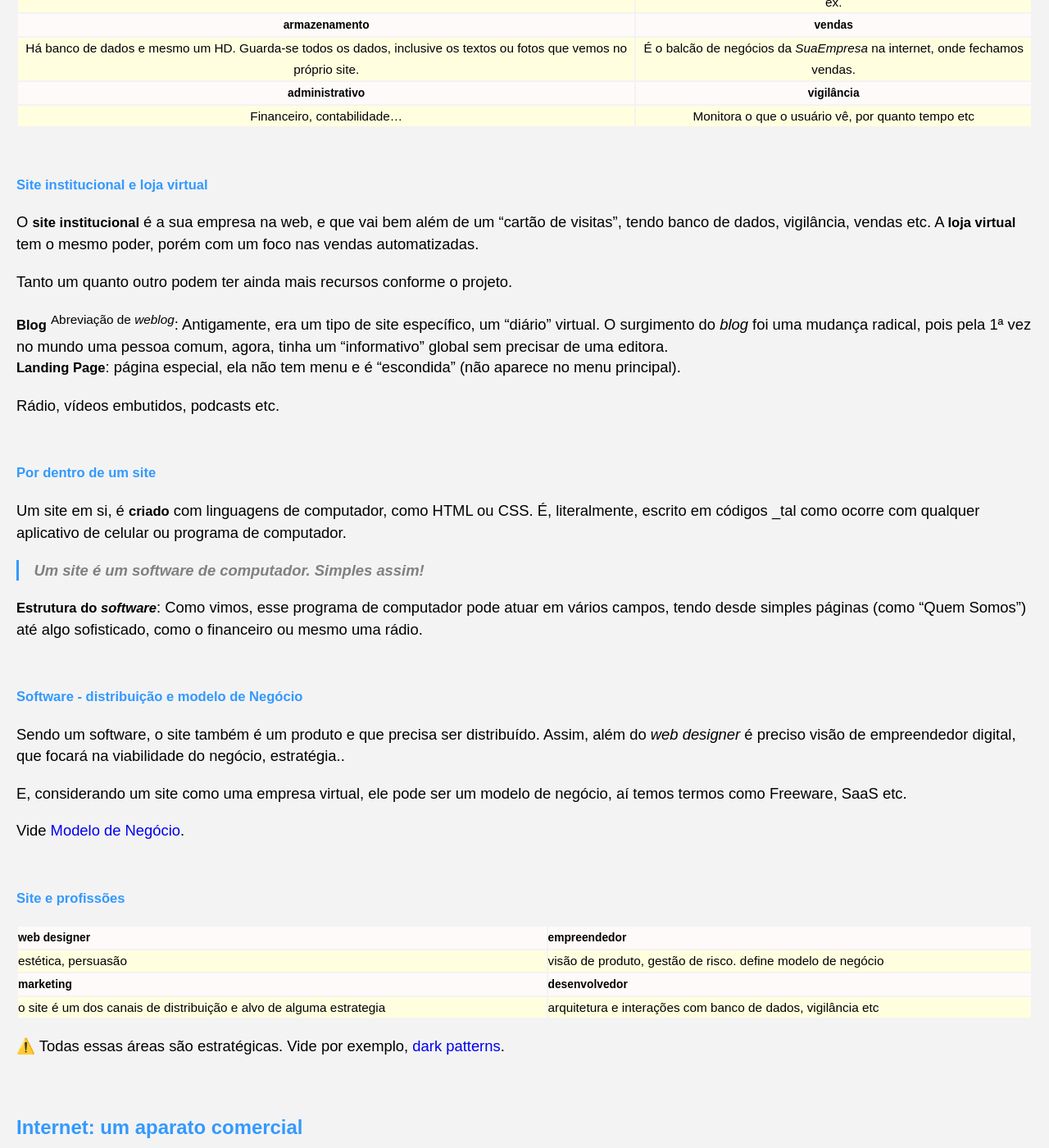
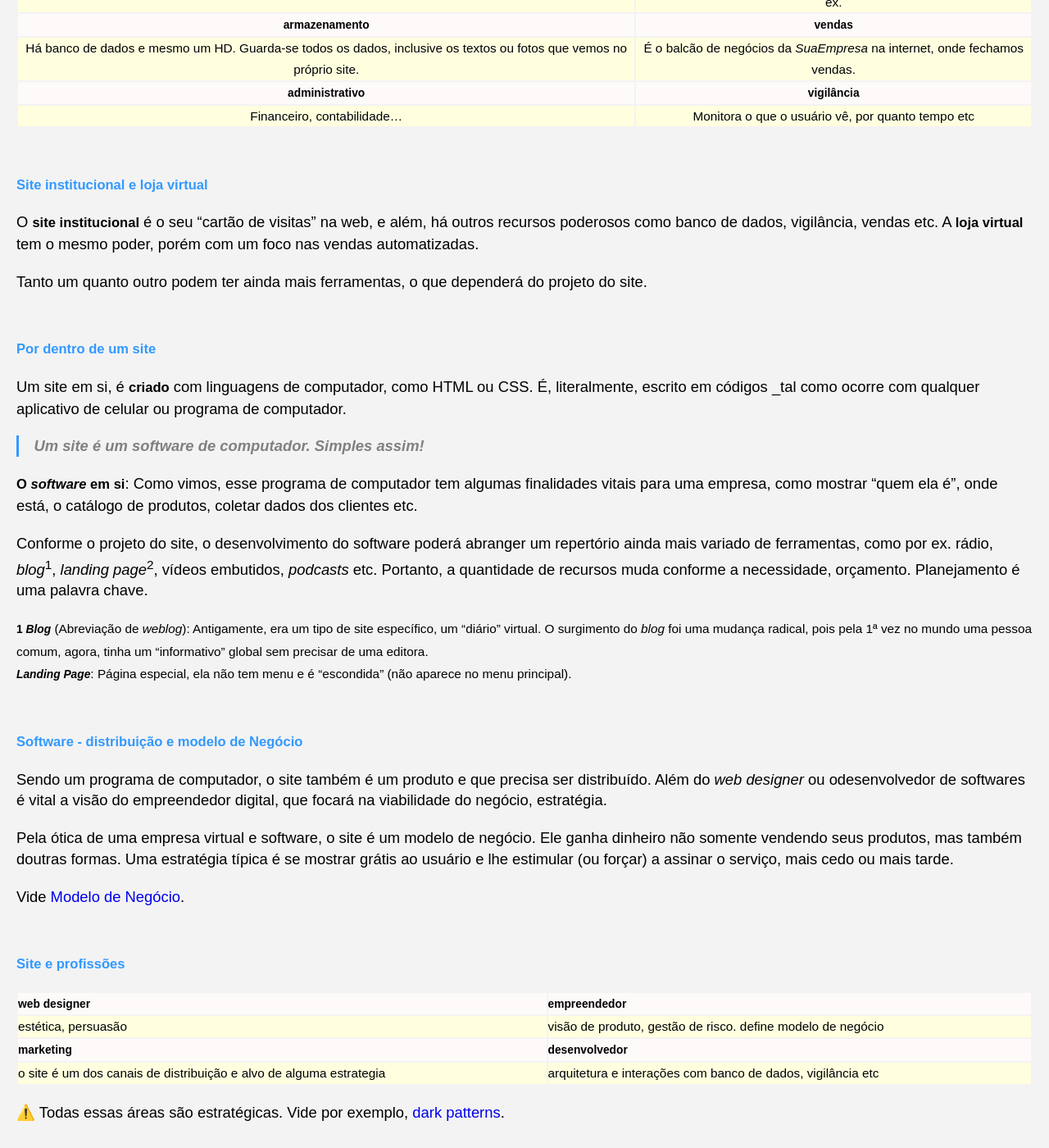
Before and after one commit to Joesynth/joesynth.github.io, a Jekyll site: the page built from _posts/2021-01-03-site-comercial-um-tutorial-essencial.md, in a window 1280 px wide and 1400 px high, scrolled down 1259 px. Shown: the whole window at 82% size. Built offline with Jekyll 4.4.1, drawn with Linux system fonts in a browser that asks for light colours; some of the changed text lies outside the part shown.

Commit message:
Enhance clarity and readability of site tutorial

```diff
--- a/_posts/2021-01-03-site-comercial-um-tutorial-essencial.md
+++ b/_posts/2021-01-03-site-comercial-um-tutorial-essencial.md
@@ -1,6 +1,7 @@
 # Site comercial: um tutorial essencial
 
 Site e rede social: por que ter os dois? O que difere? Google? Face? E-commerce?
+
 
 
 O site é a forma comum de se navegar na internet.
@@ -40,15 +41,9 @@
 
 ###### Site institucional e loja virtual
 
-O **site institucional** é a sua empresa na web, e que vai bem além de um "cartão de visitas", tendo banco de dados, vigilância, vendas etc. A **loja virtual** tem o mesmo poder, porém com um foco nas vendas automatizadas.
+O **site institucional** é o seu "cartão de visitas" na web, e além, há outros recursos poderosos como banco de dados, vigilância, vendas etc. A **loja virtual** tem o mesmo poder, porém com um foco nas vendas automatizadas.
 
-Tanto um quanto outro podem ter ainda mais recursos conforme o projeto.
-
-**Blog** <sup>Abreviação de *weblog*</sup>: Antigamente, era um tipo de site específico, um "diário" virtual. O surgimento do *blog* foi uma mudança radical, pois pela 1ª vez no mundo uma pessoa comum, agora, tinha um "informativo" global sem precisar de uma editora.
-**Landing Page**: página especial, ela não tem menu e é "escondida" (não aparece no menu principal).
-
-Rádio, vídeos embutidos, podcasts etc.
-
+Tanto um quanto outro podem ter ainda mais ferramentas, o que dependerá do projeto do site.
 
 ###### Por dentro de um site
 
@@ -56,16 +51,22 @@
 
 > Um site é um *software* de computador. Simples assim!
 
-**Estrutura do *software***: Como vimos, esse programa de computador pode atuar em vários campos, tendo desde simples páginas (como "Quem Somos") até algo sofisticado, como o financeiro ou mesmo uma rádio.
+**O *software* em si**: Como vimos, esse programa de computador tem algumas finalidades vitais para uma empresa, como mostrar "quem ela é", onde está, o catálogo de produtos, coletar dados dos clientes etc.
 
+Conforme o projeto do site, o desenvolvimento do software poderá abranger um repertório ainda mais variado de ferramentas, como por ex. rádio, *blog*<sup>1</sup>, *landing page*<sup>2</sup>, vídeos embutidos, *podcasts* etc. Portanto, a quantidade de recursos muda conforme a necessidade, orçamento. Planejamento é uma palavra chave.
+
+<small>
+**1 *Blog*** (Abreviação de *weblog*): Antigamente, era um tipo de site específico, um "diário" virtual. O surgimento do *blog* foi uma mudança radical, pois pela 1ª vez no mundo uma pessoa comum, agora, tinha um "informativo" global sem precisar de uma editora.
+***Landing Page***: Página especial, ela não tem menu e é "escondida" (não aparece no menu principal).
+</small>
 
 
 
 ###### Software - distribuição e modelo de Negócio
 
-Sendo um software, o site também é um produto e que precisa ser distribuído. Assim, além do *web designer* é preciso visão de empreendedor digital, que focará na viabilidade do negócio, estratégia..
+Sendo um programa de computador, o site também é um produto e que precisa ser distribuído. Além do *web designer* ou odesenvolvedor de softwares é vital a visão do empreendedor digital, que focará na viabilidade do negócio, estratégia.
 
-E, considerando um site como uma empresa virtual, ele pode ser um modelo de negócio, aí temos termos como Freeware, SaaS etc.
+Pela ótica de uma empresa virtual e software, o site é um modelo de negócio. Ele ganha dinheiro não somente vendendo seus produtos, mas também doutras formas. Uma estratégia típica é se mostrar grátis ao usuário e lhe estimular (ou forçar) a assinar o serviço, mais cedo ou mais tarde.
 
 Vide [Modelo de Negócio](/private).
 
@@ -82,41 +83,39 @@
 
 ## Internet: um aparato comercial
 
-A internet nasceu militar, na época da Guerra Fria. Anos 80 houve quem acreditasse que a internet era para pesquisa e não comércio, sendo que nessa mesma época surgiu um serviço de compras *online*. Na década de 90, no Brasil, a internet comercial nasceu.
+A internet nasceu militar na época da Guerra Fria. Anos 80 houve quem acreditasse que a internet era para pesquisa e não comércio, sendo que nessa mesma época surgiu um serviço de compras *online*. Na década de 90, no Brasil, a internet comercial nasceu.
 
 A comercialização na internet abrange a criação e o gerenciamento de serviços *on-line*, principalmente para ganho financeiro. Inclui-se ainda as técnicas avançadas de *marketing*, como publicidade personalizada e direcionada, uso de psicologia, espionagem (chamada de "vigilância").
 
 ## Comunicação estratégica: reputação
 
+<img src="https://external-content.duckduckgo.com/iu/?u=https%3A%2F%2Fdpjye2wk9gi5z.cloudfront.net%2Fwcsstore%2FExtendedSitesCatalogAssetStore%2Fimages%2Fcatalog%2Fzoom%2F1025832-0001V1.jpg&f=1&nofb=1&ipt=59959219c17d8555cadce726e46027d244dd64e09f82e95ea454301d5413aaf8" width="120" />
 Você compraria um tênis de marca desconhecida?
-É possível, mas o tênis conhecido seria o mais provável. Nele está implícito a qualidade e credibilidade. Com um site é parecido.
+É possível, mas o tênis conhecido seria o mais provável. Nele está implícito a qualidade e a credibilidade. Com um site é parecido. Antes da internet, poderíamos ter:
 
 |visibilidade|credibilidade|autoridade|
 |:---:|:---:|:---:|
 |ser visto|ser confiável|ser referência|
+|outdoor|"boca a boca"|catálogo técnico|
+
+Na web...
 
 <img src="https://fotografiamais.com.br/wp-content/uploads/2019/01/iluminacao-para-fotografia-iluminaco-embrandt.jpg" width="120" /> **Visibilidade**: Vital para que seu público possa lhe encontrar de forma fácil e rápida. No mundo online está ligado a estratégias para fazer *SuaMarca* estar disponível a seu público _redes sociais, email etc. Pesquisarmos o site da *SuaEmpresa* no Google é um lado disso.
 
-**<img src="https://veja.abril.com.br/wp-content/uploads/2020/04/shaking-hands-3091906_1920.jpg" width="120" /> Credibilidade**: Considera-se o desenho (*design*) do *SeuSite*,qualidade do conteúdo _dados de contato visíveis (telefone, email, endereço), preços visíveis...
+**<img src="https://veja.abril.com.br/wp-content/uploads/2020/04/shaking-hands-3091906_1920.jpg" width="120" /> Credibilidade**: Considera-se o desenho (*design*) do *SeuSite*, qualidade do conteúdo _dados de contato visíveis (telefone, email, endereço), preços visíveis...
 
 **<img src="https://www.allankern.com.br/blog/wp-content/uploads/2020/05/96136997_10158210786524496_586984010589143040_n.jpg" width="120" /> Autoridade**: A *SuaEmpresa* deve ser referência no nicho que atua, seja para consumidores, parceiros e concorrência. Isso gera respeito ao seu negócio, marca.
 
-🤔️ Podemos pensar que a visibilidade não seja algo vazio, e sim preenchido pela credibilidade, gerando a autoridade. É claro que, como dito, para construirmos isso *online* temos que estar presente na internet, sermos encontrados nos motores de busca (Google). Semelhante, e comercialmente, pouco adiante entender tudo de avião e ter um site até bonito, mas burocrático.
+🤔️ Pensando! A visibilidade não deve ser algo vazio e sim preenchida pela credibilidade, gerando a autoridade. Como dito, para construirmos isso *online* temos que estar presente na internet e sermos encontrados nos motores de busca (Google). Semelhante, e comercialmente, pouco adiante entender tudo de avião e ter um site até bonito, mas burocrático.
 
-###### Um pouco de história
 
-No passado...
-
-|visibilidade|credibilidade|autoridade|
-|:---:|:---:|:---:|
-|outdoor|"boca a boca"|catálogo técnico|
 
 
 ## O Google: o chefe
 
-<img src="https://image.cdn2.seaart.ai/static/801a105c2fa58abe0f9208fa02043241/20230427/81ab61ab67df48f737d1720a3ad547c8_low.webp" width="120" />Conheça o Google, afinal, ele tem superpoderes. Ele "vê" dados e mais dados sobre todos os sites.
+<img src="https://image.cdn2.seaart.ai/static/801a105c2fa58abe0f9208fa02043241/20230427/81ab61ab67df48f737d1720a3ad547c8_low.webp" width="120" />Conheça o Google, afinal, ele tem superpoderes.
 
-> O Google "vê" dados e mais dados sobre todos os sites, por isso sabe dúzias de coisas sobre seu site _talvez até mais que o próprio dono do site.
+> O Google "vê" dados e mais dados sobre todos os sites, por isso sabe dúzias de coisas sobre o seu site _talvez até mais que o próprio dono.
 
 |||
 |:---:|:---:|
```
